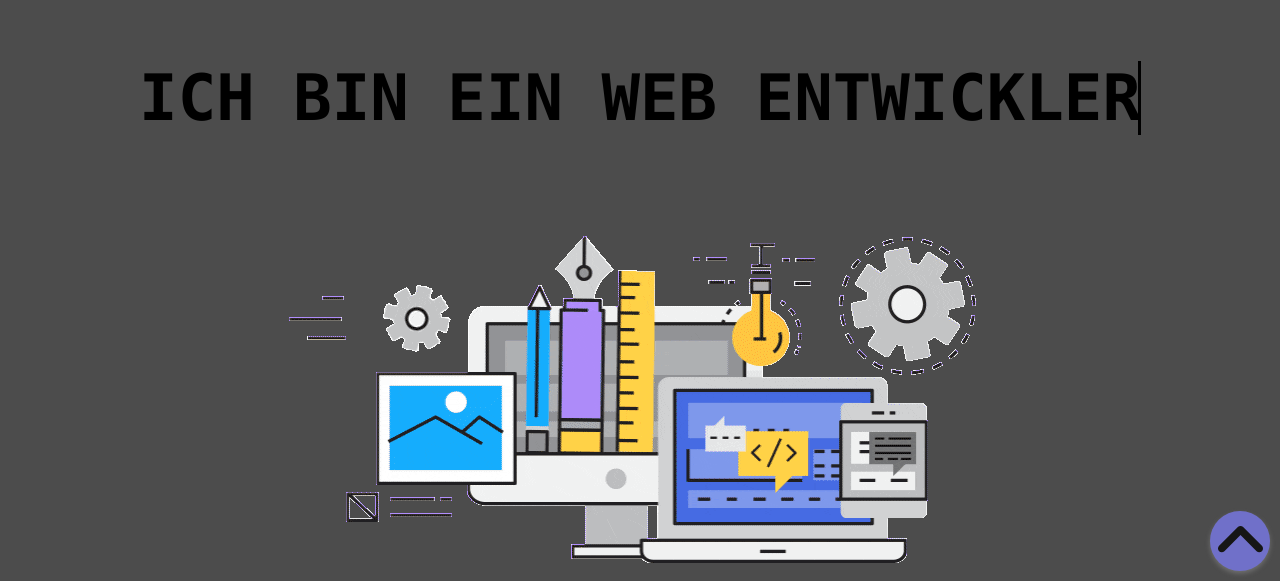
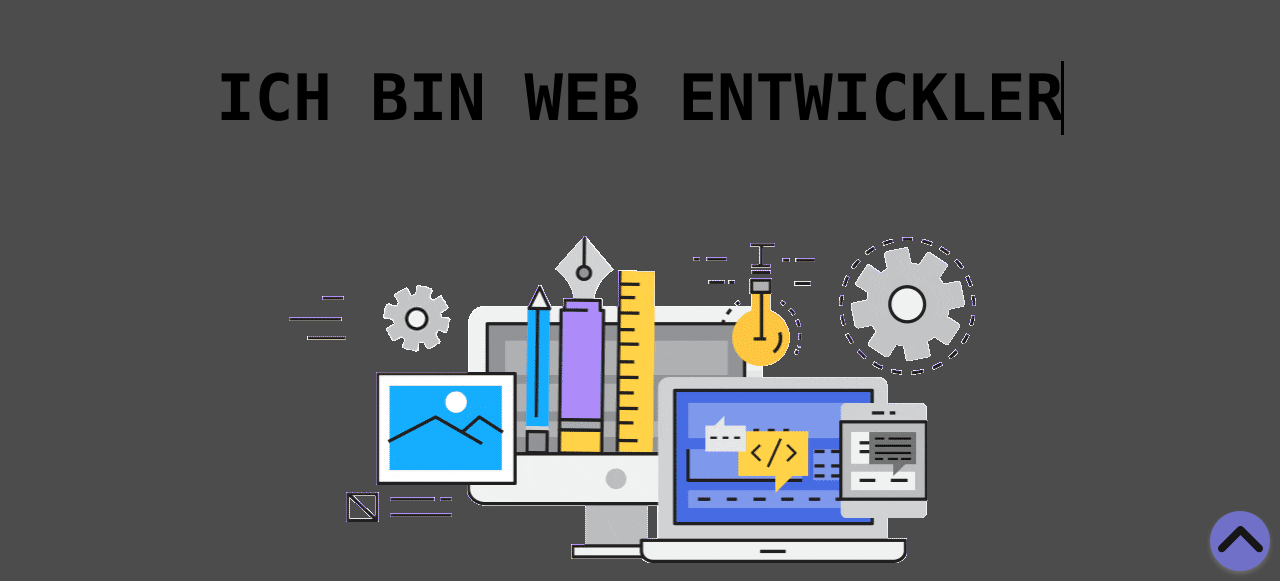
Before and after one commit to MarkoDjukic35/Marko-Portfolio-2022, a plain HTML site: page index.html in a window 1280 px wide. Shown: the part 219-800 px from the top of the page. Drawn offline with nearby package versions, Linux system fonts and the light colour scheme.

Commit message:
Update index.html

```diff
--- a/index.html
+++ b/index.html
@@ -63,7 +63,7 @@
     <img class="logo2" src="Bilder/logo.jpg" alt="">
     <!--Hero Section-->
     <div class="typing-slider">
-        <p>Ich bin ein Web Entwickler</p>
+        <p>Ich bin  Web Entwickler</p>
     </div>
     <div class="gif">
         <img src="Bilder/gif2.gif" alt="">
```
